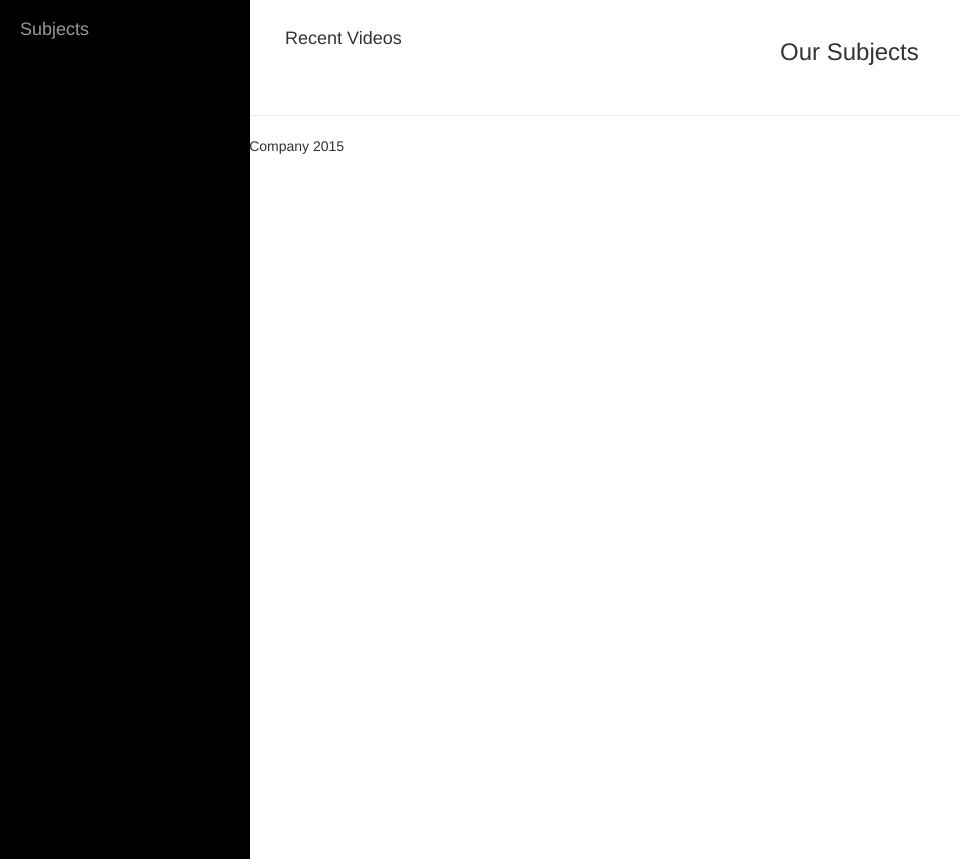
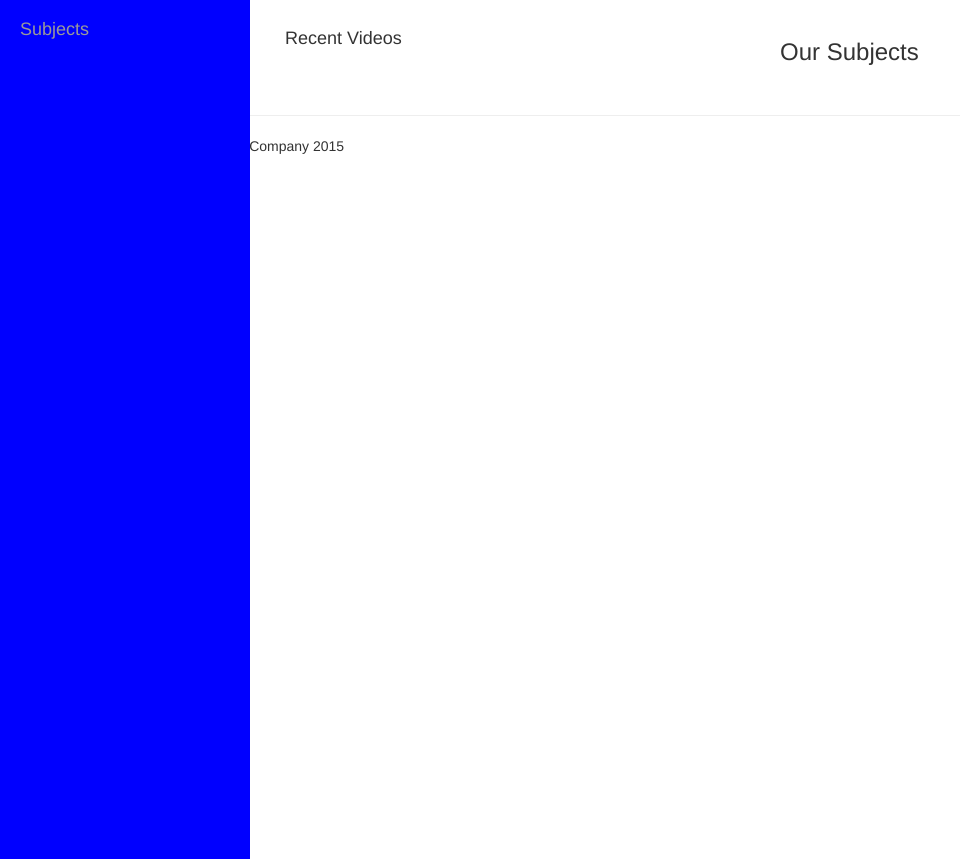
Before and after one commit to fahadalmutairi/academy2, a Django app: page / in a window 1280 px wide. Shown: the part 51-910 px from the top of the page, without its empty margins (0-960 px from the left). Run offline with Django 3.2, Linux system fonts and the light colour scheme; data that the repository does not hold is empty; some libraries are stand-ins or nearby versions.

Commit message:
Changed Sidebar-wrapper color

```diff
--- a/courses/static/css/main.css
+++ b/courses/static/css/main.css
@@ -3,3 +3,9 @@
 /* ==========================================================================
    Author's custom styles
    ========================================================================== */
+
+
+
+#sidebar-wrapper {
+    background: blue;
+}
--- a/templates/base.html
+++ b/templates/base.html
@@ -22,9 +22,10 @@
             padding-bottom: 20px;
         }
     </style>
+    <link rel="stylesheet" href="{% static 'css/simple-sidebar.css' %}">
     <link rel="stylesheet" href="{% static 'css/bootstrap-theme.min.css' %}">
     <link rel="stylesheet" href="{% static 'css/main.css' %}">
-    <link rel="stylesheet" href="{% static 'css/simple-sidebar.css' %}">
+
 
     <script src="{% static 'js/vendor/modernizr-2.8.3-respond-1.4.2.min.js' %}"></script>
 </head>
```
